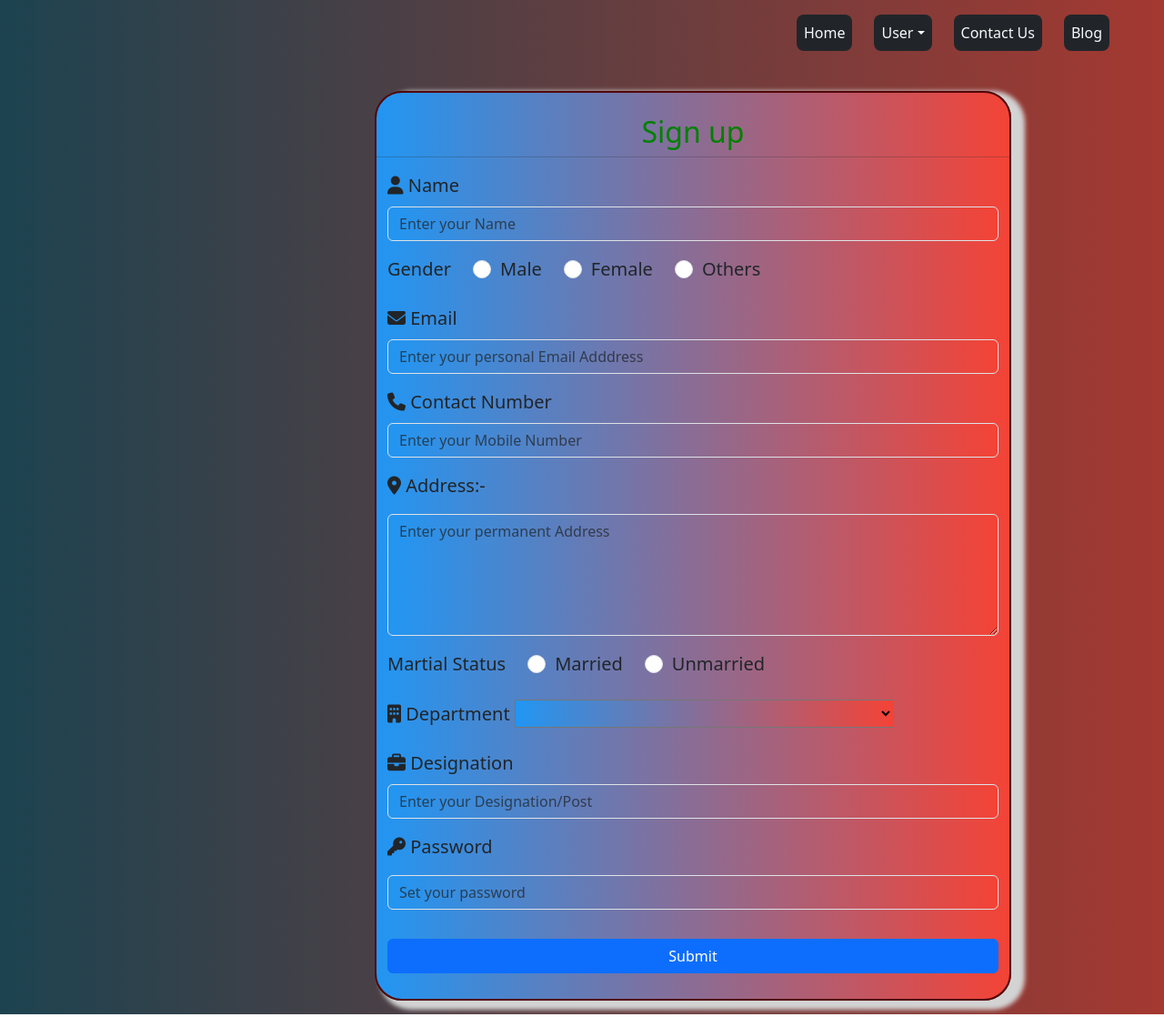
After one commit to UTTKARSHCODER/Faculty_info_website, a PHP site: page /sign_in_form.html in a window 1280 px wide. The commit adds this page. Shown: the whole page at 91% size. Run offline with PHP 8.4, Linux system fonts and the light colour scheme; some libraries are stand-ins or nearby versions.

Commit message:
Added sign_up_form html connected it to database via form_info php added designing and redirected back to dashboard on form submission (auto)

```diff
--- a/assets/css/style.css
+++ b/assets/css/style.css
@@ -1,7 +1,3 @@
-.top-text{
-    font-size: 16px;
-}
-
 .f-7{
     margin: 7px;
 }
@@ -10,11 +6,15 @@
     height: 50px;
 }
 
+.f-11{
+    font-size: 11px;
+}
+
 .h-60{
     height: 60px
 }
 .bg-gray{
-    background-color: lightgray;
+   background: linear-gradient(to right, #1d4350, #a43931);
 }
 
 .logo-border{
@@ -42,3 +42,58 @@
     background-color: lightgray;
     color: black !important
 }
+
+.f-20{
+    font-size: 20px;
+}
+
+.row.form-styling{
+    height: 1000px;
+    width: 700px;
+    margin-left: 400px;
+    border: 2px solid #520608;
+    border-radius: 30px;
+    box-shadow: 10px 5px 5px 5px lightgray;
+    background: linear-gradient(to right, #2196f3, #f44336) !important;
+}
+
+.custom-css {
+    position: absolute;
+    margin-top: 150px;
+    margin-bottom: 100px;
+    margin-left: 425px;
+    height: 500px;
+    width: 700px;
+    background-color: #D4EDDA;
+    border-radius: 20px;
+    box-shadow: 10px 5px 5px 5px lightgray;
+}
+
+.edit{
+    margin-top: 50px;
+}
+
+.adjust {
+    height: 100px;
+    width: 100px;
+    margin-left: 285px;
+    margin-top: 175px;
+}
+
+.custom-color{
+    color: green;
+}
+
+/* Try to make this background hold when user selects entities from google's dropdown suggestion */
+.custom-back{
+    background: linear-gradient(to right, #2196f3, #f44336) !important;
+}
+
+.h-1000{
+    height: 1015px;
+}
+
+.custom-font{
+    font-style: italic;
+    font-size: 16px;
+}
--- /dev/null
+++ b/sign_in_form.html
@@ -0,0 +1,148 @@
+<!DOCTYPE html>
+<html>
+<head>
+    <meta charset='utf-8'>
+    <meta http-equiv='X-UA-Compatible' content='IE=edge'>
+    <title>Sign In</title>
+    <meta name='viewport' content='width=device-width, initial-scale=1'>
+    <link rel = "icon" type = "image/png" sizes = "32x32" href = "assets/image/top-head-logo.png">
+    <link rel='stylesheet' type='text/css' media='screen' href='main.css'>
+        <!-- Latest compiled and minified CSS -->
+    <link href="https://cdn.jsdelivr.net/npm/bootstrap@5.3.3/dist/css/bootstrap.min.css" rel="stylesheet">
+
+    <!-- Latest compiled JavaScript -->
+    <script src="https://cdn.jsdelivr.net/npm/bootstrap@5.3.3/dist/js/bootstrap.bundle.min.js"></script>
+    <script src="https://kit.fontawesome.com/217508c9b2.js" crossorigin="anonymous"></script>
+    <script src='main.js'></script>
+    <link rel='stylesheet' type='text/css' media='screen' href='assets/css/style.css'>
+</head>
+<body>
+    <div class = "container-fluid bg-gray" style = "height: 100px;">
+        <nav class = "navbar navbar-expand-md navbar-dark justify-content-end">
+            <ul class = "navbar-nav mt-2 d-flex column-gap-4 me-5">
+                <li class = "nav-item bg-dark rounded-3">
+                    <a class = "nav-link text-light" href = "index.html" >Home</a>
+                </li>
+                <li class = "nav-item bg-dark dropdown rounded-3">
+                    <a class = "nav-link text-light dropdown-toggle" href = "#" role = "button" data-bs-toggle = "dropdown">User</a>
+                    <ul class = "dropdown-menu">
+                        <li><a class = "dropdown-item" href = "#">Student</a></li>
+                        <li><a class = "dropdown-item" href = "#">Staff</a></li>
+                        <li><a class = "dropdown-item" href = "#">Admin</a></li>
+                        <li><a class = "dropdown-item" href = "#">Admission Cell</a></li>
+                    </ul>
+                </li>
+                <li class = "nav-item bg-dark rounded-3">
+                    <a class = "nav-link text-light" href = "#" >Contact Us</a>
+                </li>
+                <li class = "nav-item bg-dark rounded-3">
+                    <a class = "nav-link text-light" href = "#" >Blog</a>
+                </li>
+            </ul>
+        </nav>
+    </div>
+    <!-- User Details -->
+    <div class = "container-fluid h-1000 bg-gray">
+        <div class = "row mb-3 form-styling">
+            <div class = "col-sm-12 col-md-12 col-lg-12 col-12 f-20 me-5 mt-4">
+                <h2 class = "text-center custom-color">Sign up</h2>
+            </div>
+            <hr/>
+            <div class = "col-sm-12 col-md-12 col-lg-12 col-12 f-20">
+                <form action = "assets/php/form_info.php" method = "post">
+                    <div class = "d-grid">
+                        <div class = "mb-3">
+                            <span>
+                                <i class = "fa-solid fa-user"></i>
+                                <label for = "name" class = "form-label">Name </label>
+                            </span>
+                            <input type = "text" class = "form-control custom-back" id = "name" placeholder = "Enter your Name" name = "name" required>
+                        </div>
+                        <div class = "d-flex column-gap-4 mb-3">
+                            <label for = "gender" class = "form-label">Gender </label>
+                            <div class = "form-check">
+                                <input type = "radio" class = "form-check-input" id = "radio1" name = "optradio" value = "male">
+                                <label class = "form-check-label" for = "radio1">Male</label>
+                            </div>
+                            <div class = "form-check">
+                                <input type = "radio" class = "form-check-input" id = "radio2" name = "optradio" value = "female">
+                                <label class = "form-check-label" for = "radio1">Female</label>
+                            </div>
+                            <div class = "form-check">
+                                <input type = "radio" class = "form-check-input" id = "radio3" name = "optradio" value = "other">
+                                <label class = "form-check-label" for = "radio1">Others</label>
+                            </div>
+                        </div>
+                        <div class = "mb-3">
+                            <span>
+                                <i class = "fa-solid fa-envelope"></i>
+                                <label for = "email" class = "form-label">Email </label>
+                            </span>
+                            <input type = "email" class = "form-control custom-back" id = "email" placeholder = "Enter your personal Email Adddress" name = "email">
+                        </div>
+                        <div class = "mb-3">
+                            <span>
+                                <i class = "fa-solid fa-phone"></i>
+                                <label for = "co_number" class = "form-label">Contact Number </label>
+                            </span>
+                            <input type = "number" class = "form-control custom-back" id = "co_number" placeholder = "Enter your Mobile Number" name = "co_number" required>
+                        </div>
+                        <div class = "mb-3">
+                            <span>
+                                <i class = "fa-solid fa-location-dot"></i>
+                                <label for = "address" class = "form-label">Address:- </label>
+                            </span>
+                            <textarea type = "text" class = "form-control mt-2 custom-back" rows = "5" id = "address" placeholder = "Enter your permanent Address" name = "address"></textarea>
+                        </div>
+                        <div class = "d-flex column-gap-4 mb-3">
+                            <label for = "martial_status" class = "form-label">Martial Status </label>
+                            <div class = "form-check">
+                                <input type = "radio" class = "form-check-input" id = "radio1" name = "optradio1" value = "married">
+                                <label class = "form-check-label" for = "radio1">Married</label>
+                            </div>
+                            <div class = "form-check">
+                                <input type = "radio" class = "form-check-input" id = "radio2" name = "optradio1" value = "unmarried">
+                                <label class = "form-check-label" for = "radio1">Unmarried</label>
+                            </div>
+                        </div>
+                        <div class = "mb-3">
+                            <span>
+                                <i class = "fa-solid fa-building"></i>
+                                <label for = "department" class = "form-label">Department </label>
+                            </span>
+                            <select class = "input custom-back" name = "branchSelect" required>
+                                <option value = ""></option>
+                                <option value = "Computer Science & Engineering">Computer Science & Engineering</option>
+                                <option value = "Basic Sciences and Humanities">Basic Sciences and Humanities</option>
+                                <option value = "Civil Engineering">Civil Engineering</option>
+                                <option value = "Electronics & Communication Engineering">Electronics & Communication Engineering</option>
+                                <option value = "Electrical Engineering">Electrical Engineering</option>
+                                <option value = "Information Technology">Information Technology</option>
+                                <option value = "Mechnical Engineering">Mechnical Engineering</option>
+                                <option value = "Management Studies">Management Studies</option>
+                                <option value = "Pharmacy">Pharmacy</option>
+                            </select>
+                        </div>
+                        <div class = "mb-3">
+                            <span>
+                                <i class = "fa-solid fa-briefcase"></i>
+                                <label for = "designation" class = "form label">Designation </label>
+                            </span>
+                            <input type = "text" class = "form-control mt-2 custom-back" id = "designation" placeholder = "Enter your Designation/Post" name = "designation" required>
+                        </div>
+                        <div class = "mb-3">
+                            <span>
+                                <i class = "fa-solid fa-key"></i>
+                                <label for = "pwd" class = "form-label">Password </label>
+                            </span>
+                            <input type = "password" class = "form-control mt-2 custom-back" id = "pwd" placeholder = "Set your password" name = "pwd" required>
+                        </div>
+                        <button class = "btn btn-primary d-block mt-3 mb-5" onclick="document.getElementById('alert_done').innerHTML = '<strong>Success!</strong> Your data is stored successfully.'">Submit</button>
+                    </div>
+                </form>
+            </div>
+        </div>
+    </div>
+
+</body>
+</html>
```
Also changed, not shown: assets/php/form_info.php (added, +71 -0 lines), index.html (+53 -18 lines), sample.html (added, +35 -0 lines), assets/image/success_image.png (added).
